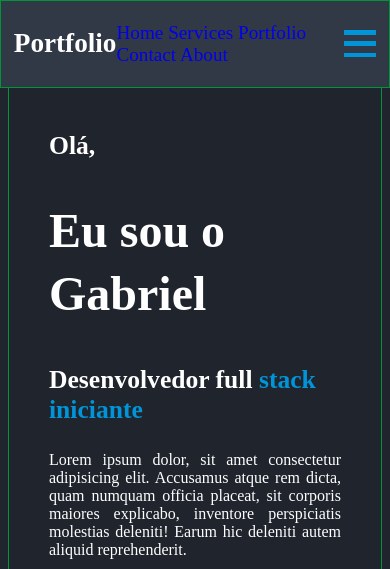
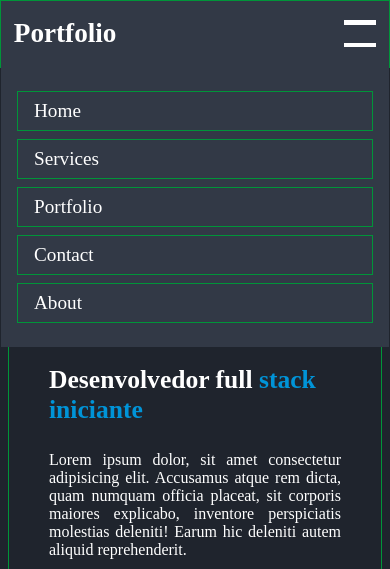
Before and after one commit to gabrieldeoliveira04/Portfolio, a plain HTML site: page index.HTML in a window 390 px wide. Both pictures are taken after a click on the element 360 px from the left and 43 px from the top of the page. Shown: the top 569 px of the page. Drawn offline with nearby package versions, Linux system fonts and the light colour scheme; files whose address does not match are found by name; a web font is replaced by a local one.

Commit message:
criando a animação do menu mobile

```diff
--- a/CSS/STYLE.CSS
+++ b/CSS/STYLE.CSS
@@ -58,7 +58,18 @@ header{
     font-weight: 600;
     cursor: default;
 }
-.nav a {
+
+.nav-responsive {
+    width: 100%;
+    display: none;
+    position: absolute;
+    top: 100%;
+    left: 0;
+    padding: 1rem;
+    background-color: var(--bg-cxolor-02);
+}
+
+.nav a, .nav-responsive a {
     font-size: 1.2rem;
     color: var(--text-color);
     padding: 0.5rem 1rem;
@@ -67,7 +78,7 @@ header{
 
 }
 
-.nav a:hover {
+.nav a:hover, .nav-responsive a:hover {
     color: var(--main-color);
 }
 
@@ -342,7 +353,7 @@ footer{
 .bar1, .bar2, .bar3 {
     width: 2rem;
     height: 0.3rem;
-    background-color: var(--main-color);
+    background-color: var(--text-color);
     margin: 0.4rem 0;
     transition: 0.3s ease;
 }
@@ -374,7 +385,7 @@ footer{
         display: none;
     }
 
-    .nav-responsive {
+    .nav-responsive a {
         display: block;
         font-size: 1.2rem;
         margin: 0.5rem 0;
--- /dev/null
+++ b/JS/SCRIPT.JS
@@ -0,0 +1,20 @@
+/*transformando o menu mobile em x */
+
+const menuMobile = document.querySelector('.menu-mobile')
+menuMobile.addEventListener('click', () => {
+    toggleMenu();
+});
+
+function toggleMenu() {
+    const nav = document.querySelector('.nav-responsive');
+    menuMobile.classList.toggle('change');
+
+    if(menuMobile.classList.contains('change')) {
+        nav.style.display = 'block';
+    }
+    else{
+        nav.style.display = 'none';
+    }
+
+
+}
--- a/index.HTML
+++ b/index.HTML
@@ -30,8 +30,8 @@
         </div>
         <div class="menu-mobile">
             <div class="bar1"></div>
-            <div class="bar1"></div>
-            <div class="bar1"></div>
+            <div class="bar2"></div>
+            <div class="bar3"></div>
         </div>
     </header>
     <!-- SEÇÃO HOME -->
```
